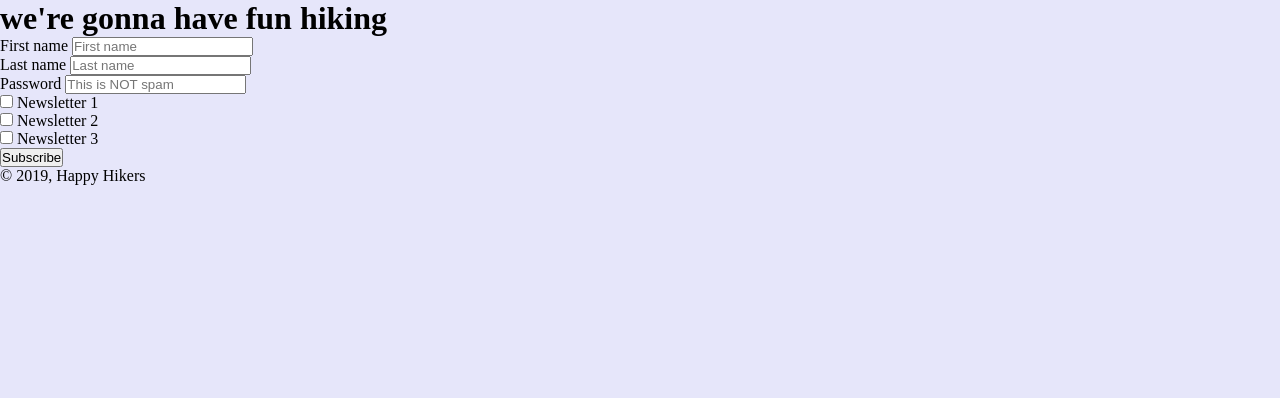
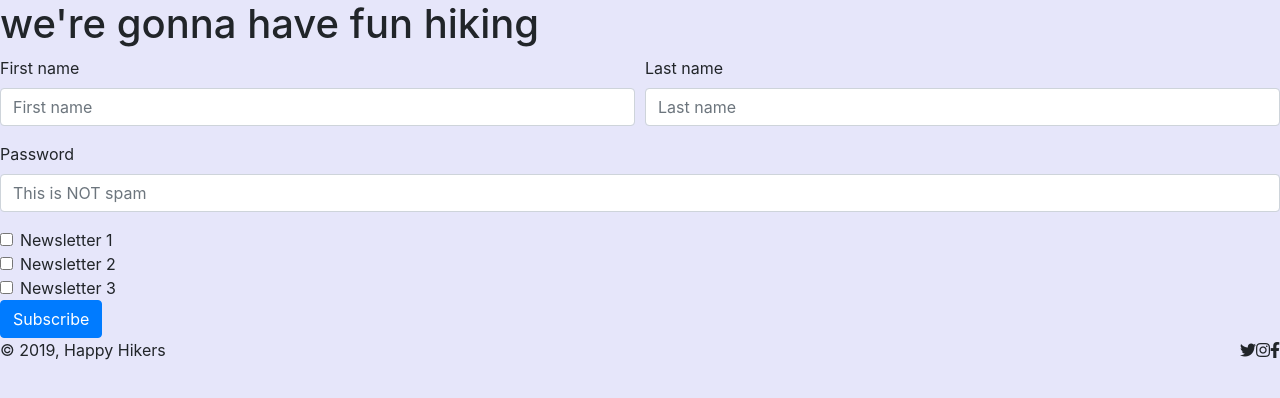
Before and after one commit to michaelpetty/hiking-collab, a website: page views/index.html in a window 1280 px wide. Drawn offline with nearby package versions, Linux system fonts and the light colour scheme.

Commit message:
add bootstrap to forms and fontawesome

```diff
--- a/public/css/style.css
+++ b/public/css/style.css
@@ -8,3 +8,10 @@
 body {
   background-color: lavender;
 }
+footer {
+  display: flex;
+  justify-content: space-between;
+}
+footer div {
+  display: inline-block;
+}
--- a/views/index.html
+++ b/views/index.html
@@ -9,7 +9,9 @@
     <title>Happy Hikers - Newsletter Sign-Up</title>
 
     <script defer src="/scripts/main.js"></script>
+    <link rel="stylesheet" href="https://use.fontawesome.com/releases/v5.8.1/css/brands.css" integrity="sha384-n9+6/aSqa9lBidZMRCQHTHKJscPq6NW4pCQBiMmHdUCvPN8ZOg2zJJTkC7WIezWv" crossorigin="anonymous">
     <link rel="stylesheet" href="https://use.fontawesome.com/releases/v5.8.1/css/fontawesome.css" integrity="sha384-vd1e11sR28tEK9YANUtpIOdjGW14pS87bUBuOIoBILVWLFnS+MCX9T6MMf0VdPGq" crossorigin="anonymous">
+    <link rel="stylesheet" href="https://maxcdn.bootstrapcdn.com/bootstrap/4.0.0/css/bootstrap.min.css" integrity="sha384-Gn5384xqQ1aoWXA+058RXPxPg6fy4IWvTNh0E263XmFcJlSAwiGgFAW/dAiS6JXm" crossorigin="anonymous">
     <link rel="stylesheet" href="/css/style.css">
   </head>
   <body>
@@ -19,13 +21,15 @@
 
     <section class="newsletter">
       <form>
-      <div class="form-group">
+        <div class="form-row">
+          <div class="form-group col-md-6">
             <label for="firstName">First name</label>
             <input type="text" class="form-control" id="firstName"  placeholder="First name">
           </div>
-      <div class="form-group">
+          <div class="form-group col-md-6">
             <label for="lastName">Last name</label>
             <input type="text" class="form-control" id="lastName" placeholder="Last name">
+          </div>
         </div>
         <div class="form-group">
           <label for="emailInput">Password</label>
@@ -46,6 +50,6 @@
         <button type="submit" class="btn btn-primary">Subscribe</button>
       </form>
     </section>
-    <footer>&copy; 2019, Happy Hikers</footer>
+    <footer><div>&copy; 2019, Happy Hikers</div><div><i class="fab fa-twitter"></i><i class="fab fa-instagram"></i><i class="fab fa-facebook-f"></i></div></footer>
   </body>
 </html>
```
Lines whose indentation alone changed are shown as unchanged.
